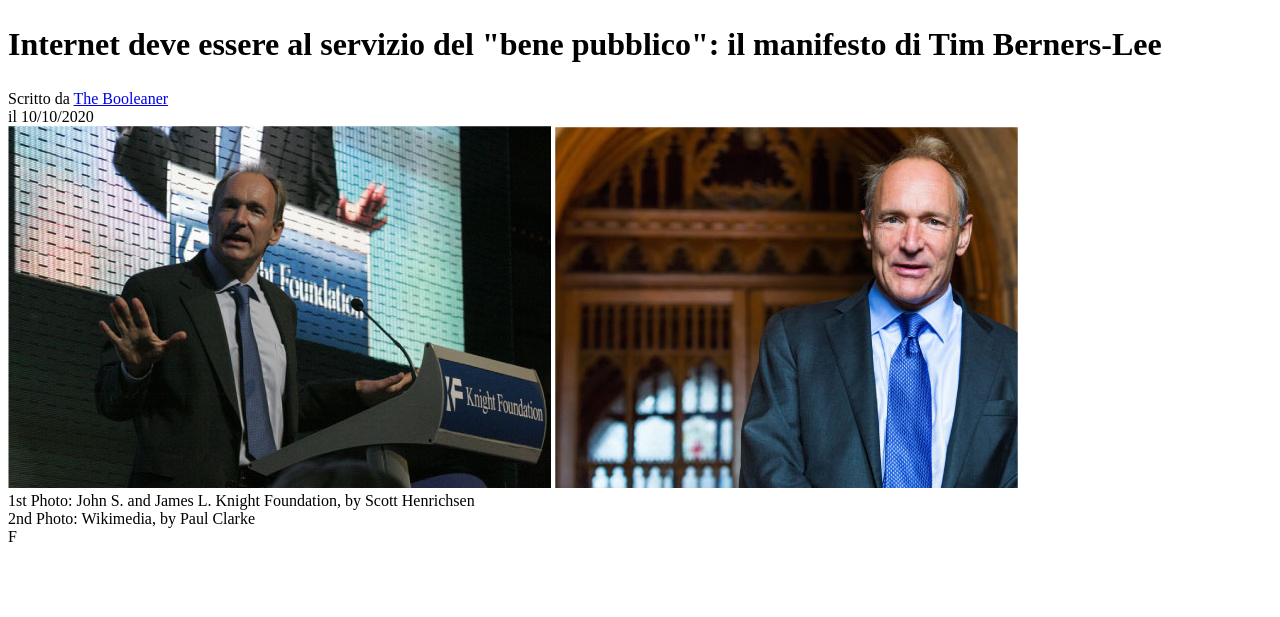
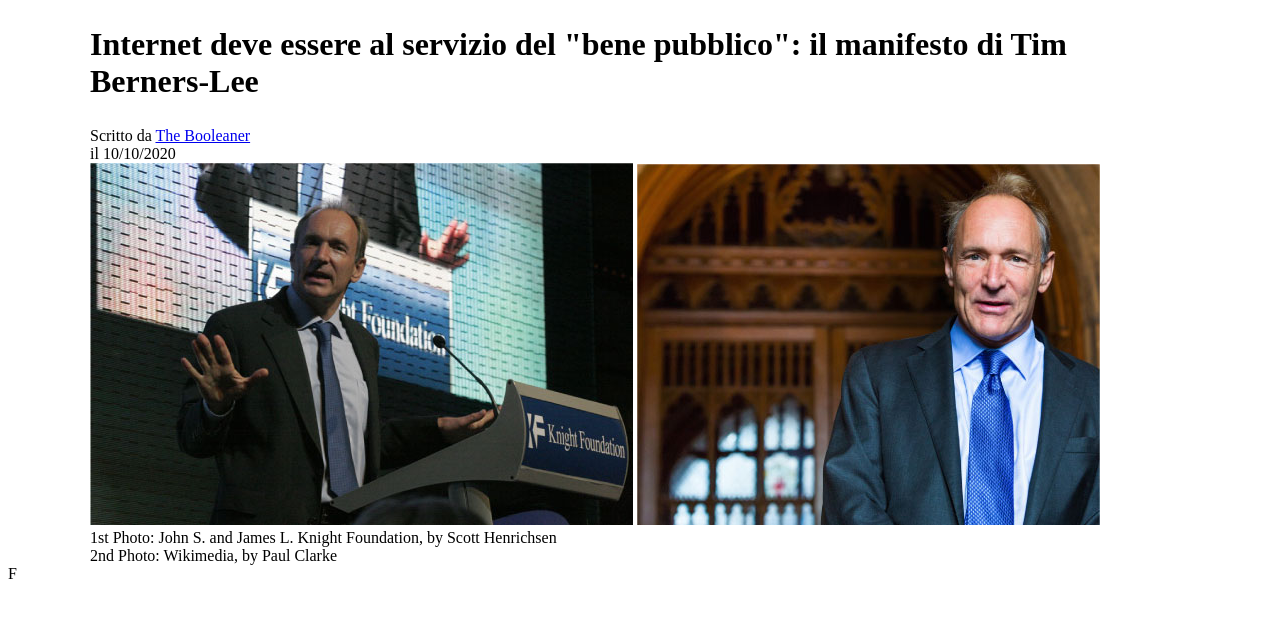
Before and after one commit to luigidibella/html-css-booleaner, a plain HTML site: page index.html in a window 1280 px wide. Shown: the part 113-730 px from the top of the page. Drawn offline with Linux system fonts and the light colour scheme.

Commit message:
[edit] main

```diff
--- a/index.html
+++ b/index.html
@@ -17,34 +17,24 @@
   </header>
 
   <main>
-    <!-- Titolo ed autore -->
-    <section class="title-and-author">
-      <!-- Titolo dell'articolo -->
+    <!-- Top page -->
+    <section class="container">
       <h1>Internet deve essere al servizio del "bene pubblico": il manifesto di Tim Berners-Lee</h1>
-      <!-- /Titolo dell'articolo -->
-
-      <!-- Intestazione (autore e data) -->
-      <div>
+      <div class="dida">
         <span>Scritto da</span>
-        <a href="https://github.com/luigidibella/html-css-booleaner" class="link-autore">The Booleaner</a>
-      </div>
-      <div class="date">
+        <a href="https://github.com/luigidibella/html-css-booleaner" class="link-autore">The Booleaner</a><br>
         <span>il 10/10/2020</span>
       </div>
-      <!-- /Intestazione (autore e date) -->
-    </section>
-    <!-- /Titolo ed autore -->
-
-    <!-- Immagini e descrizione -->
-    <section class="article-images">
-      <img src="assets/img/tim-1.jpg" alt="Tim Berners-Lee">
-      <img src="assets/img/tim-2.jpg" alt="Tim Berners-Lee">
-      <div class="pic-description">
-        <span>1st Photo: John S. and James L. Knight Foundation, by Scott Henrichsen</span><br>
-        <span>2nd Photo: Wikimedia, by Paul Clarke</span>
+      <div>
+        <img src="assets/img/tim-1.jpg" alt="Tim Berners-Lee">
+        <img src="assets/img/tim-2.jpg" alt="Tim Berners-Lee">
+        <div class="caption">
+          <span>1st Photo: John S. and James L. Knight Foundation, by Scott Henrichsen</span><br>
+          <span>2nd Photo: Wikimedia, by Paul Clarke</span>
+        </div>
       </div>
     </section>
-    <!-- /Immagini e descrizione -->
+    <!-- /Top page -->
   </main>
 
   <footer>F</footer>
```
